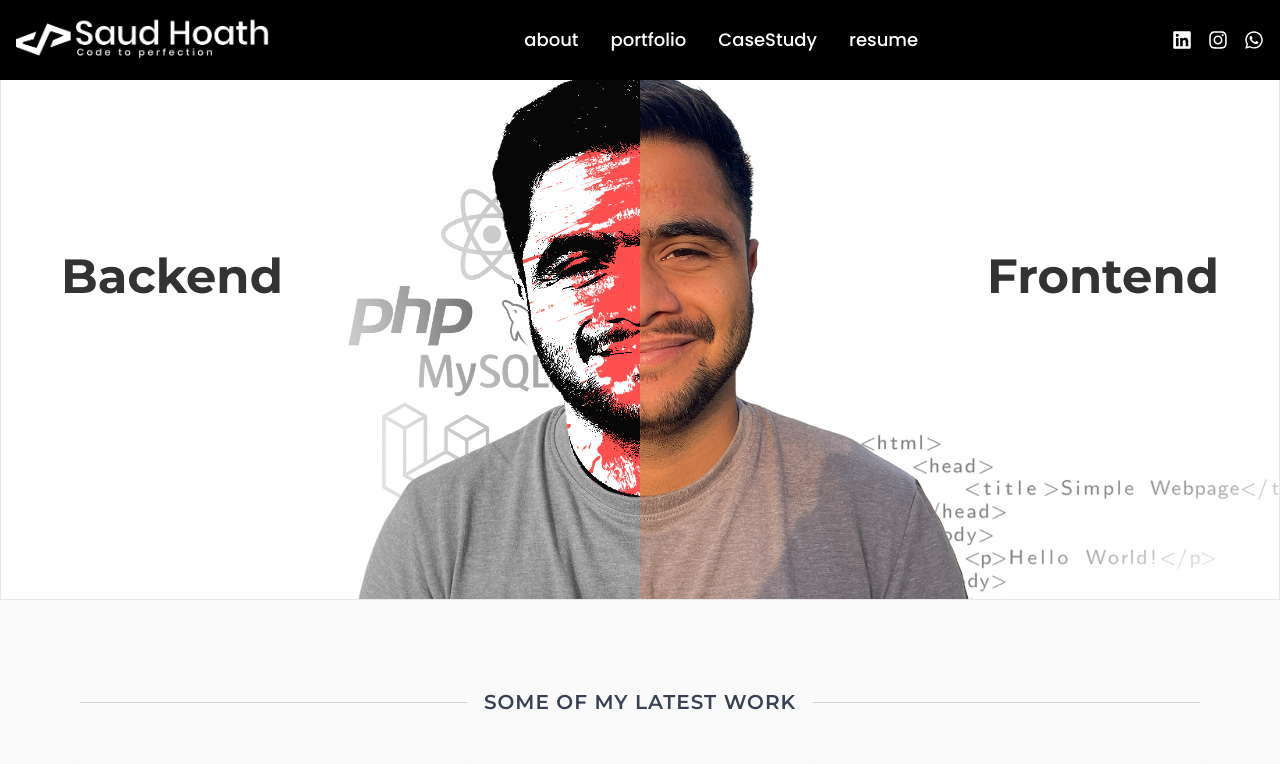
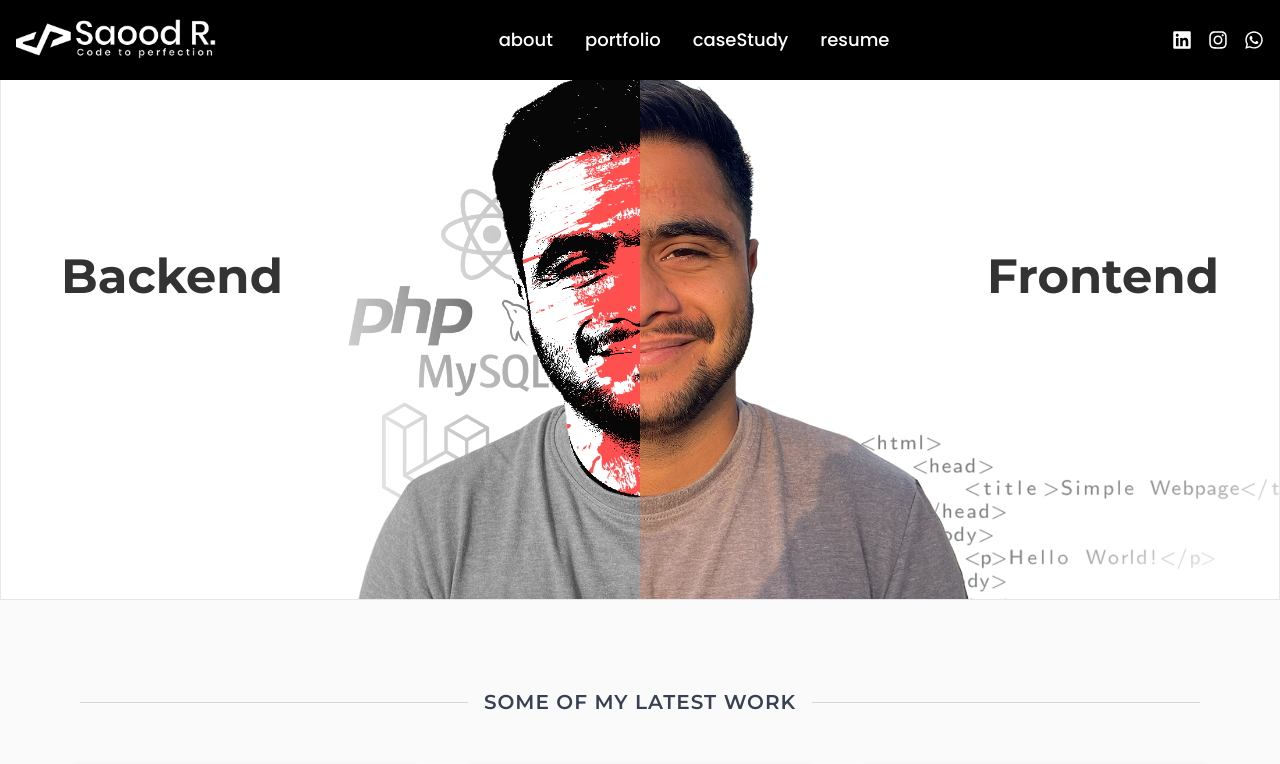
Before and after one commit to saoodbaloch/saudhoath, a React (Vite) app: page / in a window 1280 px wide. Shown: the top 764 px of the page. Built offline with nearby package versions, Linux system fonts and the light colour scheme.

Commit message:
update project

```diff
--- a/index.html
+++ b/index.html
@@ -2,10 +2,10 @@
 <html lang="en">
   <head>
     <meta charset="UTF-8" />
-    <link rel="icon" type="image/svg+xml" href="/vite.svg" />
+    <link rel="icon" type="image/svg+xml" href="./src/assets/saoodrazzaq.png" />
     <meta name="viewport" content="width=device-width, initial-scale=1.0" />
     <link href="https://fonts.googleapis.com/css2?family=Montserrat:wght@600;700&family=Poppins:wght@400;500&display=swap" rel="stylesheet">
-    <title>Vite + React</title>
+    <title>SaoodRazzaq</title>
   </head>
   <body>
     <div id="root"></div>
--- a/src/components/Navbar.jsx
+++ b/src/components/Navbar.jsx
@@ -3,7 +3,7 @@ import { FaTwitter, FaLinkedin, FaFacebook, FaInstagram, FaWhatsapp } from "reac
 import { NavLink } from "react-router-dom";
 import { FiMenu } from "react-icons/fi";
 import "./navbar.css";
-import saoodlogo from "../assets/sad@3x.png";
+import saoodlogo from "../assets/saoodrazzaq.png";
 
 const Navbar = () => {
   const [isOpen, setIsOpen] = useState(false);      // animation state
@@ -54,7 +54,7 @@ const Navbar = () => {
           <NavLink to="/CaseStudy" className={({ isActive }) =>
             isActive ? "text-gray-400" : "hover:text-gray-200"
           }>
-            CaseStudy
+            caseStudy
           </NavLink>
         </li>
         <li className="relative">
```
Also changed, not shown: src/assets/saoodrazzaq.png (added).
